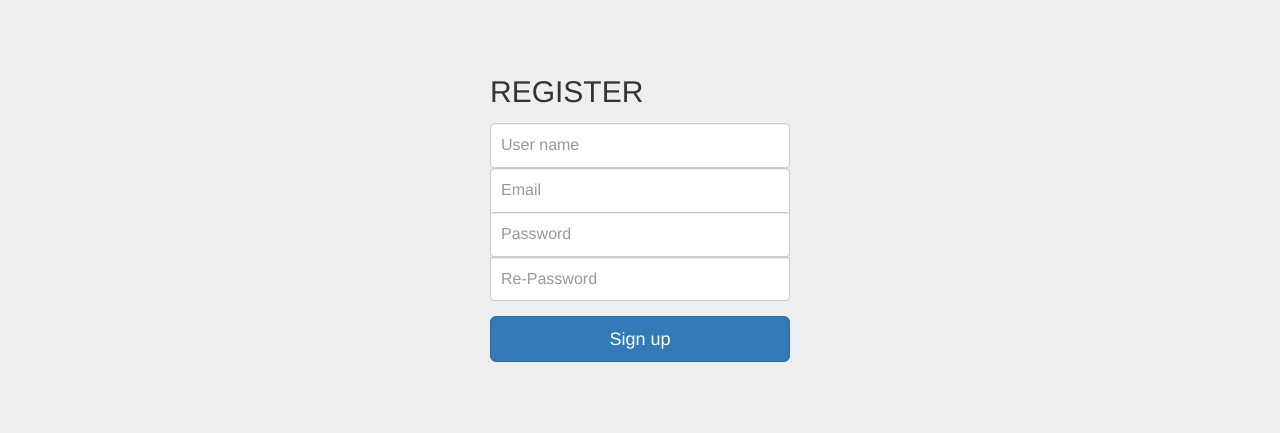
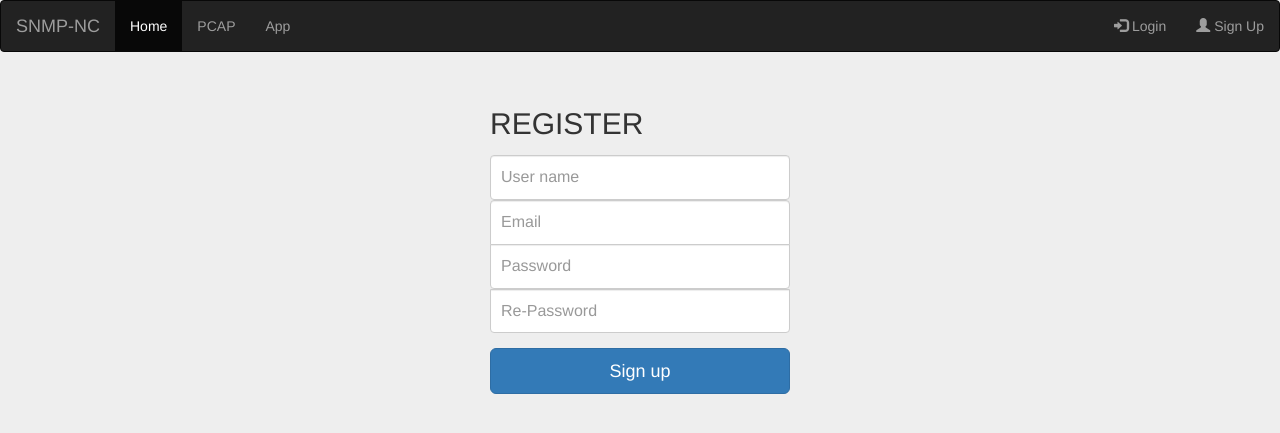
Before and after one commit to tincya/mib-snmp, a Django app: page /register/ in a window 1280 px wide. Shown: the top 433 px of the page. Run offline with Django 3.2, Linux system fonts and the light colour scheme; some libraries are stand-ins or nearby versions.

Commit message:
Remove Rest!!! Migrate. Allow all. St

```diff
--- a/home/static/home/css/register.css
+++ b/home/static/home/css/base.css
@@ -1,6 +1,6 @@
 body {
-  padding-top: 40px;
-  padding-bottom: 40px;
+  /*padding-top: 40px;*/
+  /*padding-bottom: 40px;*/
   background-color: #eee;
 }
 
--- /dev/null
+++ b/home/templates/home/base.html
@@ -0,0 +1,48 @@
+{% load static %}
+{% load add_attr %}
+<!DOCTYPE html>
+<html lang="vi">
+<head>
+    <meta charset="UTF-8">
+    <title>{% block title %}Relog{% endblock %}</title>
+    <link rel="stylesheet" href="https://maxcdn.bootstrapcdn.com/bootstrap/3.3.7/css/bootstrap.min.css"
+          integrity="sha384-BVYiiSIFeK1dGmJRAkycuHAHRg32OmUcww7on3RYdg4Va+PmSTsz/K68vbdEjh4u" crossorigin="anonymous">
+    <script src="https://ajax.googleapis.com/ajax/libs/jquery/1.12.4/jquery.min.js"></script>
+    <script src="https://maxcdn.bootstrapcdn.com/bootstrap/3.3.7/js/bootstrap.min.js"
+            integrity="sha384-Tc5IQib027qvyjSMfHjOMaLkfuWVxZxUPnCJA7l2mCWNIpG9mGCD8wGNIcPD7Txa"
+            crossorigin="anonymous"></script>
+    {% block style %}
+        <link rel="stylesheet" href="{% static "home/css/base.css" %}">
+    {% endblock %}
+</head>
+<body>
+
+{% block navbar %}
+<nav class="navbar navbar-inverse">
+    <div class="container-fluid">
+        <div class="navbar-header">
+            <a class="navbar-brand" href="#">SNMP-NC</a>
+        </div>
+        <ul class="nav navbar-nav">
+            <li class="active"><a href="/">Home</a></li>
+            <li><a href="{% url 'pcap' %}">PCAP</a></li>
+            <li><a href="{% url 'home' %}">App</a></li>
+        </ul>
+        <ul class="nav navbar-nav navbar-right">
+            {% if user_data %}
+                <li><a href="#"><span class="glyphicon glyphicon-user"></span> Hi, {{ user_data.username | default_if_none:'Noa' }}</a></li>
+                <li><a href="{% url 'user_logout' %}"><span class="glyphicon glyphicon-log-out"></span> Logout</a></li>
+            {% else %}
+                <li><a href="{% url 'user_login' %}"><span class="glyphicon glyphicon-log-in"></span> Login</a></li>
+                <li><a href="{% url 'user_register' %}"><span class="glyphicon glyphicon-user"></span> Sign Up</a></li>
+            {% endif %}
+        </ul>
+    </div>
+</nav>
+{% endblock %}
+
+{% block container %}
+{% endblock %}
+
+</body>
+</html>
--- a/home/templates/home/register.html
+++ b/home/templates/home/register.html
@@ -1,4 +1,4 @@
-{% extends 'home/relog.html' %}
+{% extends 'home/base.html' %}
 {% load add_attr %}
 {% block title %}REGISTER{% endblock %}
 
--- a/home/templates/home/relog.html
+++ /dev/null
@@ -1,24 +0,0 @@
-{% load static %}
-{% load add_attr %}
-<!DOCTYPE html>
-<html lang="en">
-<head>
-    <meta charset="UTF-8">
-    <title>{% block title %}Relog{% endblock %}</title>
-    <link rel="stylesheet" href="https://maxcdn.bootstrapcdn.com/bootstrap/3.3.7/css/bootstrap.min.css"
-          integrity="sha384-BVYiiSIFeK1dGmJRAkycuHAHRg32OmUcww7on3RYdg4Va+PmSTsz/K68vbdEjh4u" crossorigin="anonymous">
-    <script src="https://ajax.googleapis.com/ajax/libs/jquery/1.12.4/jquery.min.js"></script>
-    <script src="https://maxcdn.bootstrapcdn.com/bootstrap/3.3.7/js/bootstrap.min.js"
-            integrity="sha384-Tc5IQib027qvyjSMfHjOMaLkfuWVxZxUPnCJA7l2mCWNIpG9mGCD8wGNIcPD7Txa"
-            crossorigin="anonymous"></script>
-    {% block style %}
-        <link rel="stylesheet" href="{% static "home/css/register.css" %}">
-    {% endblock %}
-</head>
-<body>
-
-{% block container %}
-{% endblock %}
-
-</body>
-</html>
--- a/home/templates/home/upload.html
+++ b/home/templates/home/upload.html
@@ -12,7 +12,8 @@
 </head>
 <body>
 
-{{ errors }}
+<h3>{{ message }}</h3>
+
 <form action="" method="post" enctype="multipart/form-data">
   {% csrf_token %}
   Select image to upload:
--- a/home/urls.py
+++ b/home/urls.py
@@ -6,6 +6,7 @@ urlpatterns = [
     path('app/', views.profile, name='home'),
     path('snmp/', views.snmp, name='snmp'),
     path('test.pcap', views.pcap, name='pcap'),
-    path('register/', views.register, name='register'),
-    path('login/', views.login, name='login'),
+    path('register/', views.user_register, name='user_register'),
+    path('login/', views.user_login, name='user_login'),
+    path('logout/', views.user_logout, name='user_logout'),
 ]
--- a/home/views.py
+++ b/home/views.py
@@ -1,19 +1,22 @@
-from django.shortcuts import render
+from django.shortcuts import render, redirect
 from django.http import HttpResponse, JsonResponse
 from django import forms
 from django.conf import settings
 from django.contrib.auth.models import User
-from django.contrib.auth import authenticate
+from django.contrib.auth import authenticate, login, logout
 from django.views.decorators.csrf import csrf_exempt
 
 # from .core import index
 # import core.index
 
 def index(req):
-  return HttpResponse("Hello world!")
+  ctx = {}
+  ctx['user_data']=auth_ctx(req)
+  return render(req, 'home/home.html', ctx)
 
 def home(req):
   ctx = {'data':'Hello, this is my baseline!'}
+  ctx['user_data']=auth_ctx(req)
   return render(req, 'home/home.html', ctx)
 
 def profile(req):
@@ -43,8 +46,8 @@ def pcap(request):
       with open(settings.BASE_DIR + '/upload/' + request.FILES[file].name, 'wb+') as destination:
         for chunk in request.FILES[file].chunks():
           destination.write(chunk)
-    return render(request, 'home/upload.html')
-  return render(request, 'home/upload.html', {'errors':'GET!'})
+    return render(request, 'home/upload.html', {'message':'OK!'})
+  return render(request, 'home/upload.html', {'message':'GET!'})
 
   # if request.method == 'POST' or request.method == 'PUT':
   #   if request.method == 'POST':
@@ -71,7 +74,7 @@ class RegisterForm(LoginForm):
   email = forms.EmailField(max_length=100, label='email')
   re_password = forms.CharField(widget=forms.PasswordInput, max_length=100, label='re_password', required=True)
 
-def register(req):
+def user_register(req):
   if req.method == 'POST':
     uf = RegisterForm(req.POST)
     if uf.is_valid() and uf.cleaned_data['password']==uf.cleaned_data['re_password']:
@@ -82,11 +85,13 @@ def register(req):
         user = User.objects.create_user(user_name, email, password)
       except:
         return render(req, 'home/register.html', {'form':uf, 'errors':'Register Fail!'})
-      return render(req, 'home/register.html', {'user':user, 'success':True})
+      return redirect('user_login')
   else:
     uf = RegisterForm()
   return render(req, 'home/register.html', {'form':uf})
-def login(req):
+def user_login(req):
+  if req.user.is_authenticated:
+    return redirect('index')
   if req.method == 'POST':
     uf = LoginForm(req.POST)
     if uf.is_valid():
@@ -95,10 +100,23 @@ def login(req):
       try:
         user = authenticate(username=user_name, password=password)
         if user is not None:
-          return render(req, 'home/login.html', {'user': user, 'success': True})
+          login(req, user)
+          return redirect('index')
       except:
         return render(req, 'home/login.html', {'form':uf, 'errors':'Login Fail!'})
-      return render(req, 'home/login.html', {'form': uf, 'errors': 'Login Fail!'})
+      return render(req, 'home/login.html', {'form': uf, 'errors': 'Not Valid!'})
   else:
     uf = LoginForm()
   return render(req, 'home/login.html', {'form':uf})
+
+def user_logout(req):
+  logout(req)
+  return redirect('user_login')
+
+def auth_ctx(req):
+  if req.user.is_authenticated:
+    return {
+      'username': req.user.username,
+      'email': req.user.email,
+    }
+  return None
```
Also changed, not shown: home/templates/home/home.html (+7 -10 lines), db.sqlite3.
